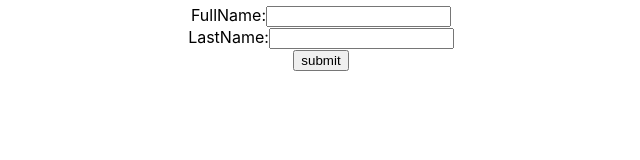
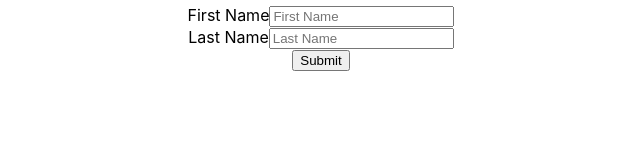
Before and after one commit to Tharun542/FullName, a React (Create React App) app: page / in a window 1280 px wide. Shown: the top 160 px of the page, without its empty margins (319-959 px from the left). Built offline with nearby package versions, Linux system fonts and the light colour scheme.

Commit message:
third commit updated display name

```diff
--- a/src/FullName.jsx
+++ b/src/FullName.jsx
@@ -1,37 +1,50 @@
-import React, {  useState } from "react";
+import React, { useState } from "react";
 import "./fullname.css";
 
-export default function FullName(){
-
+export default function FullName() {
   const [fname, setFname] = useState("");
   const [lname, setLname] = useState("");
   const [selectedName, setSelectedName] = useState("");
 
-  const handleName=(e)=>{
+  const handleName = (e) => {
     e.preventDefault();
+
     const first = fname.trim();
     const last = lname.trim();
-    if(!fname || !lname){
-     setSelectedName("")
+
+    if (!first || !last) {
+      setSelectedName("");
       return;
     }
-    setSelectedName(first+ " "+ last);
-  }
 
+    setSelectedName(first + " " + last);
+  };
 
-    return(
+  return (
     <form className="form" onSubmit={handleName} noValidate>
       <div>
-            <label htmlFor="">FullName:</label>
-            <input type="text" value={fname} onChange={(e)=> setFname(e.target.value)}/>
-        </div>
-        <div>
-            <label htmlFor="">LastName:</label>
-            <input type="text" value={lname} onChange={(e)=> setLname(e.target.value)}/>
+        <label>First Name</label>
+        <input
+          type="text"
+          placeholder="First Name"
+          value={fname}
+          onChange={(e) => setFname(e.target.value)}
+        />
       </div>
 
-        <button type="submit">submit</button>
-        {selectedName && (<h1>FULLNAME : {selectedName}</h1>)}
+      <div>
+        <label>Last Name</label>
+        <input
+          type="text"
+          placeholder="Last Name"
+          value={lname}
+          onChange={(e) => setLname(e.target.value)}
+        />
+      </div>
+
+      <button type="submit">Submit</button>
+
+      {selectedName && <h1>FULLNAME : {selectedName}</h1>}
     </form>
-    )
+  );
 }
```
Lines whose indentation alone changed are shown as unchanged.
